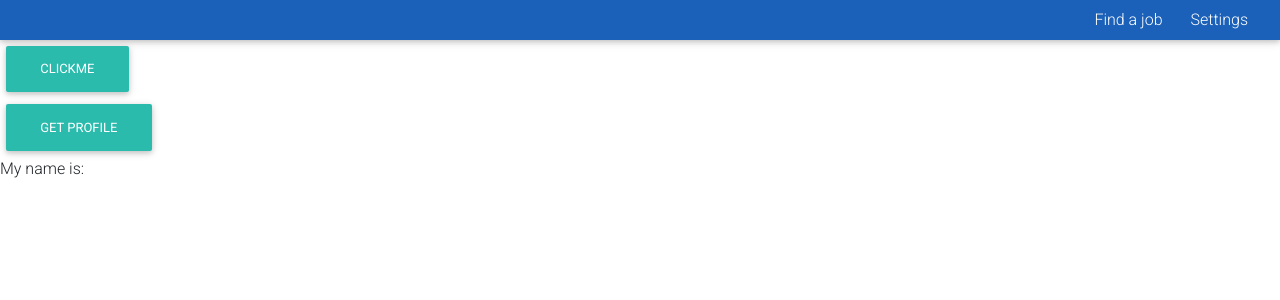
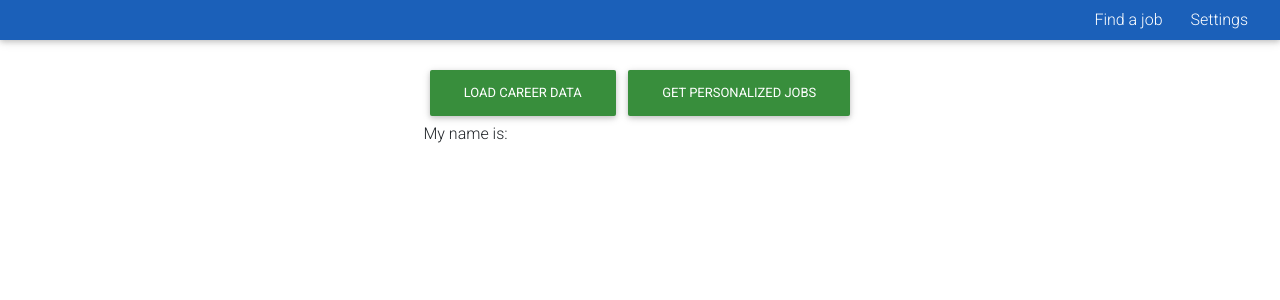
Before and after one commit to AlessandroCuozzo/START-hack-2019-project, a React (Create React App) app in the folder webapp/client/: page /logged in a window 1280 px wide. Shown: the top 300 px of the page. Built offline with nearby package versions, Linux system fonts and the light colour scheme.

Commit message:
Make things better

```diff
--- a/webapp/client/src/App.js
+++ b/webapp/client/src/App.js
@@ -13,29 +13,20 @@ class App extends Component {
     };
   }
 
-
-  fetchRecommendations = async () => {
-    const response = await fetch('/api/recommendations');
-    const body = await response.json();
-
-    //remove in production, just log error
-    if (response.status !== 200) throw Error(body.message);
-
-    return body;
-  };
-
   render() {
     return (
       <div className="App">
         <Router>
           <div>
             <NavBar />
-            <div>
-              <a href="https://www.linkedin.com/oauth/v2/authorization?response_type=code&client_id=779tep39zy800c&redirect_uri=http%3A%2F%2Flocalhost%3A5000%2Fauth&state=987654321&scope=r_basicprofile">
-                <Button >Clickme</Button>
+            <div className="d-flex justify-content-center my-4">
+
+              <Switch>
+                <Route exact path="/" render={(props) => <div>
+                  <a href="https://www.linkedin.com/oauth/v2/authorization?response_type=code&client_id=779tep39zy800c&redirect_uri=http%3A%2F%2Flocalhost%3A5000%2Fauth&state=987654321&scope=r_basicprofile">
+                <Button color="green" >Login with LinkedIn</Button>
               </a>
-              <Switch>
-                <Route exact path="/" render={(props) => <div>something</div>} />
+                </div>} />
                 <Route exact path="/logged" render={(props) =>  <LoggedPage />} />
               </Switch>
             </div>
--- a/webapp/client/src/components/LoggedPage.js
+++ b/webapp/client/src/components/LoggedPage.js
@@ -8,8 +8,9 @@ class LinkedInPage extends Component {
         userData: {
             firstName: '',
             lastName: '',
-            headline:''
-        }
+            headline: ''
+        },
+        readyForRecommendation: true
     };
 
     fetchProfileData = async () => {
@@ -23,16 +24,28 @@ class LinkedInPage extends Component {
         const response = await fetch('/fetchProfileData?token=' + token);
         const body = await response.json();
 
-        this.setState({userData: body})
+        this.setState({ userData: body, readyForRecommendation: true })
         return body;
+    }
 
-    }
+
+    fetchRecommendations = async () => {
+        const response = await fetch('/api/recommendations');
+        const body = await response.json();
+
+        //remove in production, just log error
+        if (response.status !== 200) throw Error(body.message);
+
+        return body;
+    };
 
     render() {
         return (
             <div>
-                <Button onClick={this.fetchProfileData}>Get Profile</Button>
+                <Button color="green" onClick={this.fetchProfileData}>Load career data</Button>
+                {this.state.readyForRecommendation && <Button color="green" onClick={this.fetchRecommendations}>Get personalized jobs</Button>}
                 <div>My name is: {this.state.userData.firstName}</div>
+
             </div>
         );
     }
```
